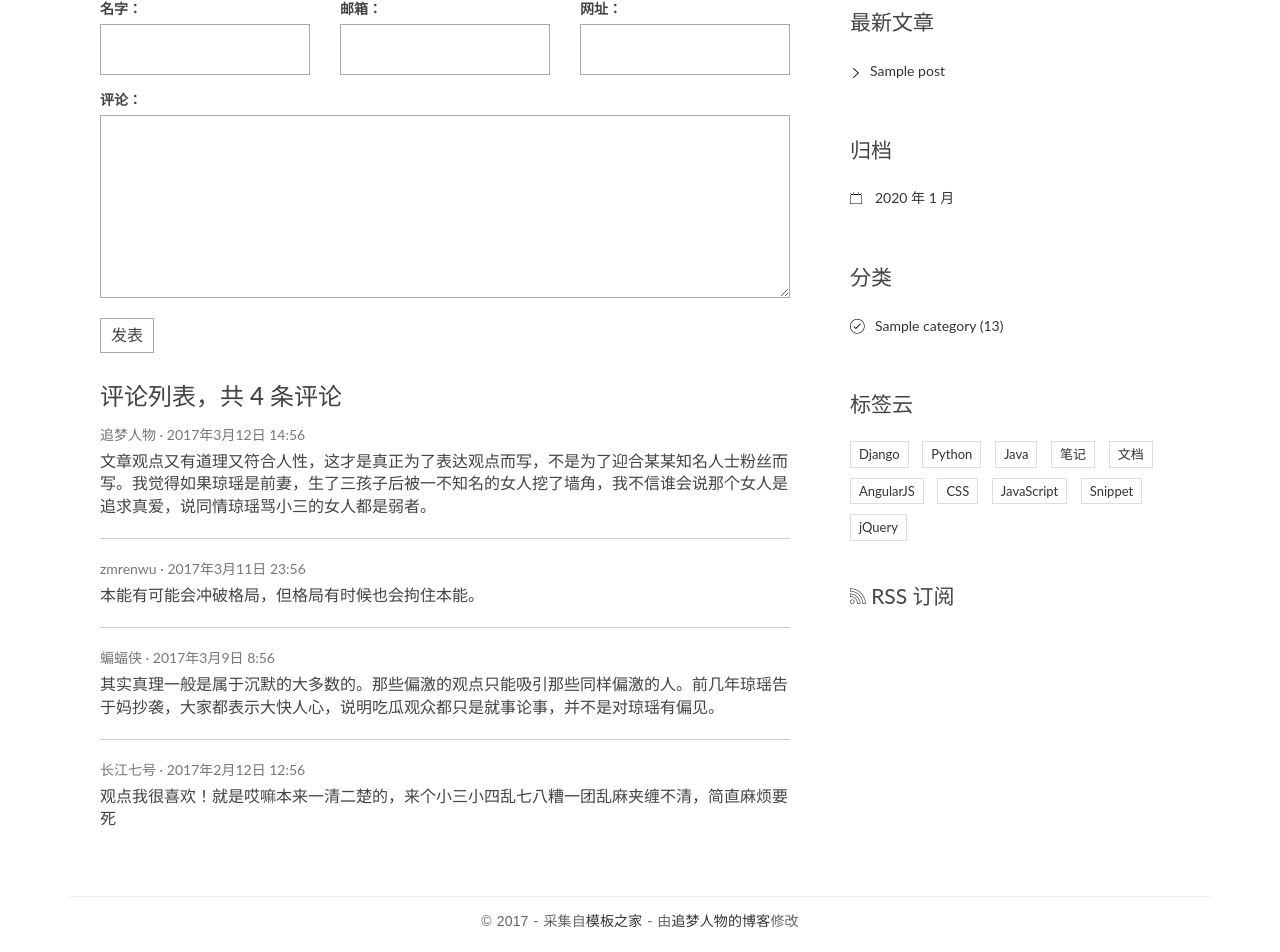
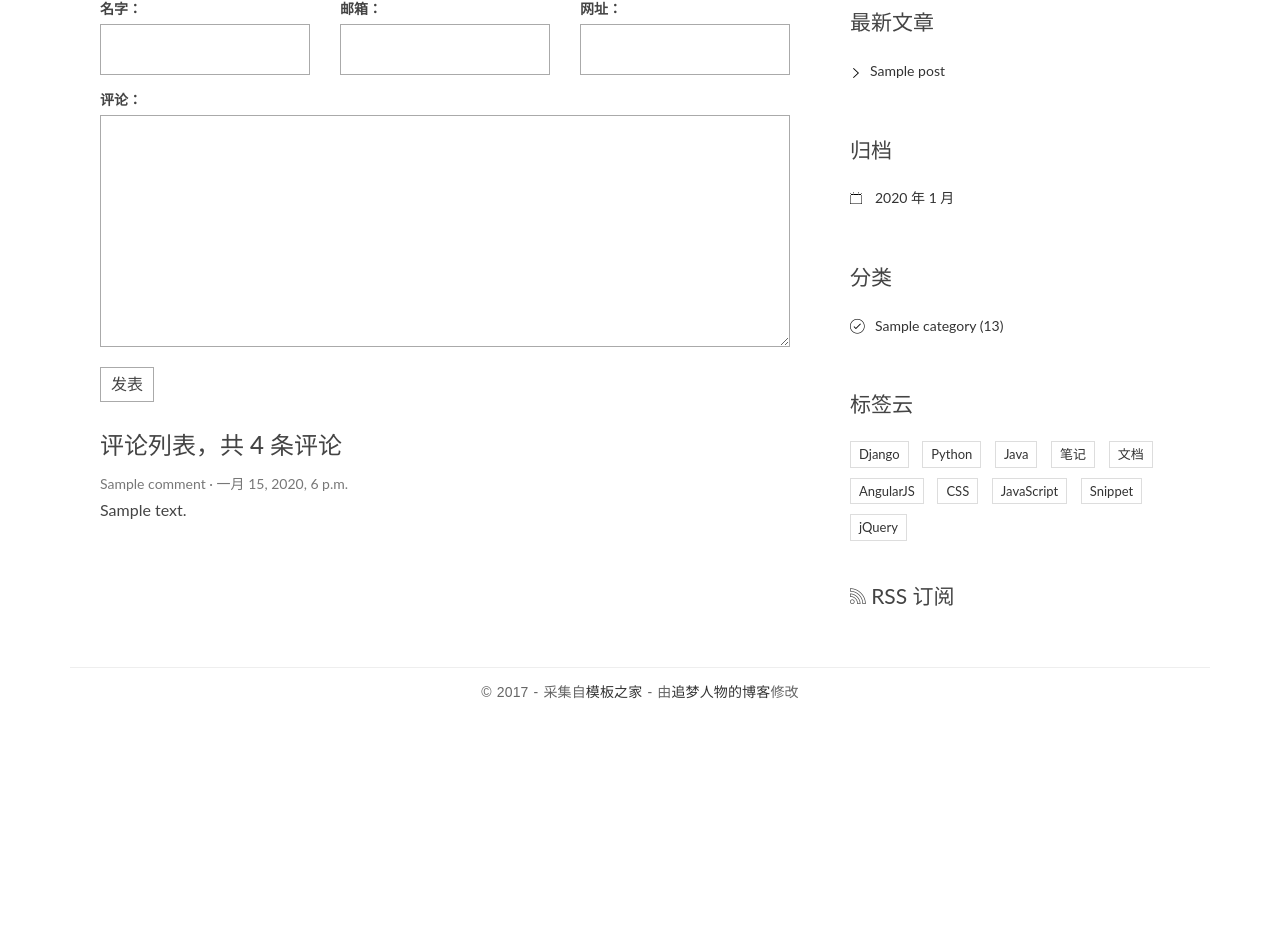
Before and after one commit to fangzongwu/myblog, a Django app: page /post/1/ in a window 1280 px wide. Shown: the part 409-1361 px from the top of the page. After the commit the page ends 1108 px from the top, so only its background shows below. Run offline with Django 3.2, Linux system fonts and the light colour scheme; tables that the repository leaves empty hold one stand-in row (values such as "Sample post"); some libraries are stand-ins or nearby versions.

Commit message:
提交完整的评论功能

```diff
--- a/blog/views.py
+++ b/blog/views.py
@@ -1,6 +1,10 @@
 import markdown
 from django.shortcuts import render, get_object_or_404
 from .models import Post, Category
+
+#评论相关
+from comments.forms import CommentForm
+
 # Create your views here.
 def index(request):
 	post_list = Post.objects.all().order_by('-create_time')
@@ -14,7 +18,10 @@ def detail(request, pk):
 			'markdown.extensions.codehilite',
 			'markdown.extensions.toc',
 		])
-	return render(request, 'blog/detail.html', context={'post': post})
+	form = CommentForm()
+	comment_list = post.comment_set.all()
+	context = {'post': post, 'form': form, 'comment_list': comment_list}
+	return render(request, 'blog/detail.html', context=context)
 
 
 def archives(request, year, month):
--- a/blogproject/urls.py
+++ b/blogproject/urls.py
@@ -19,4 +19,5 @@ from django.contrib import admin
 urlpatterns = [
     url(r'^admin/', admin.site.urls),
     url(r'', include('blog.urls')),
+    url(r'', include('comments.urls'))
 ]
--- /dev/null
+++ b/comments/forms.py
@@ -0,0 +1,7 @@
+from django import forms
+from .models import Comment
+
+class CommentForm(forms.ModelForm):
+	class Meta:
+		model = Comment
+		fields = ['name','email','url','text']
--- a/comments/models.py
+++ b/comments/models.py
@@ -1,7 +1,7 @@
 from django.db import models
 
 # Create your models here.
-class comments(models.Model):
+class Comment(models.Model):
 	name = models.CharField(max_length=100)
 	email = models.EmailField(max_length=255)
 	url = models.URLField(blank=True)
--- /dev/null
+++ b/comments/urls.py
@@ -0,0 +1,7 @@
+from django.conf.urls import url
+from . import views
+
+app_name = "comments"
+urlpatterns = [
+	url(r'^comment/post/(?P<post_pk>[0-9]+)/$', views.post_comment, name='post_comment'),
+]
--- a/templates/blog/detail.html
+++ b/templates/blog/detail.html
@@ -18,58 +18,47 @@
     <section class="comment-area" id="comment-area">
         <hr>
         <h3>发表评论</h3>
-        <form action="#" method="post" class="comment-form">
+        <form action="{% url 'comments:post_comment' post.pk %}" method="post" class="comment-form">
+        {% csrf_token %}
             <div class="row">
                 <div class="col-md-4">
                     <label for="id_name">名字：</label>
-                    <input type="text" id="id_name" name="name" required>
+                    {{ form.name }}
+                    {{ form.name.errors }}
                 </div>
                 <div class="col-md-4">
                     <label for="id_email">邮箱：</label>
-                    <input type="email" id="id_email" name="email" required>
+                    {{ form.email }}
+                    {{ form.email.errors }}
                 </div>
                 <div class="col-md-4">
                     <label for="id_url">网址：</label>
-                    <input type="text" id="id_url" name="url">
+                    {{ form.url }}
+                    {{ form.url.errors }}
                 </div>
                 <div class="col-md-12">
                     <label for="id_comment">评论：</label>
-                    <textarea name="comment" id="id_comment" required></textarea>
+                    {{ form.text }}
+                    {{ form.text.errors }}
                     <button type="submit" class="comment-btn">发表</button>
                 </div>
             </div>    <!-- row -->
         </form>
         <div class="comment-list-panel">
             <h3>评论列表，共 <span>4</span> 条评论</h3>
+
             <ul class="comment-list list-unstyled">
+            {% for comment in comment_list %}
                 <li class="comment-item">
-                    <span class="nickname">追梦人物</span>
-                    <time class="submit-date" datetime="2012-11-09T23:15:57+00:00">2017年3月12日 14:56</time>
+                    <span class="nickname">{{ comment.name }}</span>
+                    <time class="submit-date">{{ comment.created_time }}</time>
                     <div class="text">
-                        文章观点又有道理又符合人性，这才是真正为了表达观点而写，不是为了迎合某某知名人士粉丝而写。我觉得如果琼瑶是前妻，生了三孩子后被一不知名的女人挖了墙角，我不信谁会说那个女人是追求真爱，说同情琼瑶骂小三的女人都是弱者。
+                        {{ comment.text }}
                     </div>
                 </li>
-                <li class="comment-item">
-                    <span class="nickname">zmrenwu</span>
-                    <time class="submit-date" datetime="2012-11-09T23:15:57+00:00">2017年3月11日 23:56</time>
-                    <div class="text">
-                        本能有可能会冲破格局，但格局有时候也会拘住本能。
-                    </div>
-                </li>
-                <li class="comment-item">
-                    <span class="nickname">蝙蝠侠</span>
-                    <time class="submit-date" datetime="2012-11-09T23:15:57+00:00">2017年3月9日 8:56</time>
-                    <div class="text">
-                        其实真理一般是属于沉默的大多数的。那些偏激的观点只能吸引那些同样偏激的人。前几年琼瑶告于妈抄袭，大家都表示大快人心，说明吃瓜观众都只是就事论事，并不是对琼瑶有偏见。
-                    </div>
-                </li>
-                <li class="comment-item">
-                    <span class="nickname">长江七号</span>
-                    <time class="submit-date" datetime="2012-11-09T23:15:57+00:00">2017年2月12日 12:56</time>
-                    <div class="text">
-                        观点我很喜欢！就是哎嘛本来一清二楚的，来个小三小四乱七八糟一团乱麻夹缠不清，简直麻烦要死
-                    </div>
-                </li>
+            {% empty %}
+                <p>暂无评论</p>
+            {% endfor %}
             </ul>
         </div>
     </section>
```
Also changed, not shown: comments/views.py (+26 -1 lines), comments/migrations/0001_initial.py (added), comments/migrations/0002_auto_20171018_2206.py (added).
